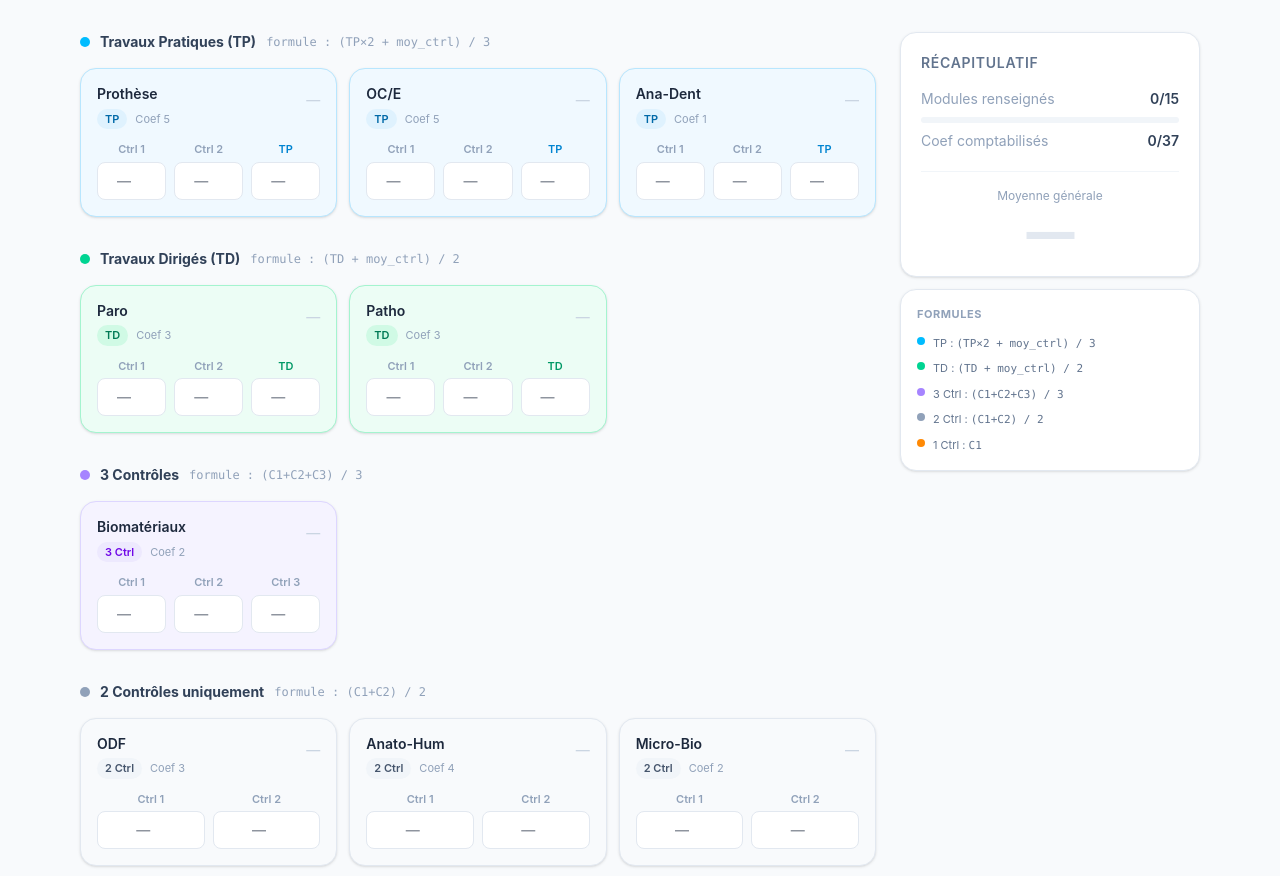
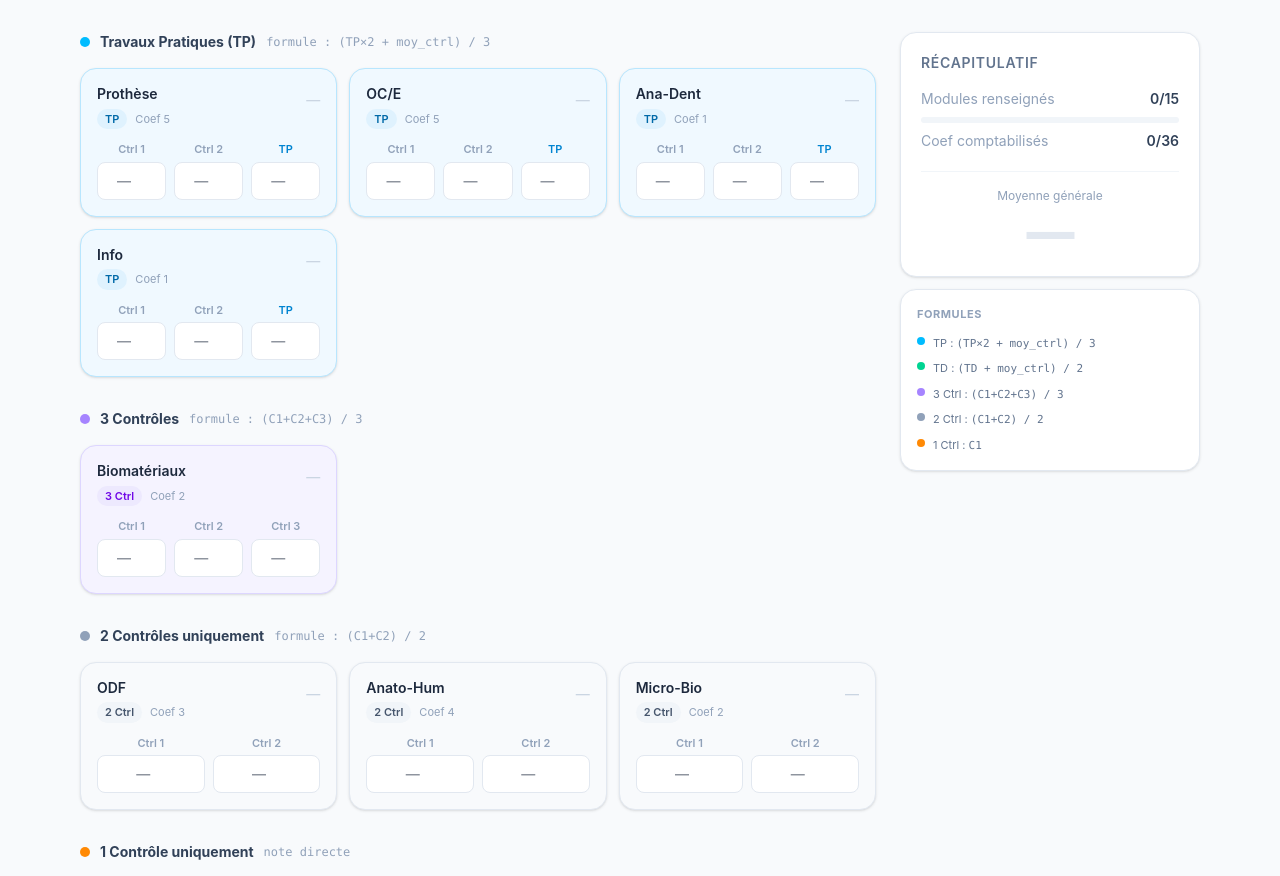
Before and after one commit to BenhamadaKhalil/Dentaire-Moyenne, a React (Vite) app: page / in a window 1280 px wide. Shown: the part 88-964 px from the top of the page. Built offline with nearby package versions, Linux system fonts and the light colour scheme; the HTML template or start-up script is replaced by a standard one.

Commit message:
fix(data): adjust module types and coefficients per user request

```diff
--- a/src/modules.ts
+++ b/src/modules.ts
@@ -7,8 +7,8 @@ export const MODULES: Module[] = [
   { id: "anadent",   name: "Ana-Dent",     coef: 1, type: "tp" },
 
   // TD modules: (TD + (C1+C2)/2) / 2
-  { id: "paro",      name: "Paro",         coef: 3, type: "td" },
-  { id: "patho",     name: "Patho",        coef: 3, type: "td" },
+  { id: "paro",      name: "Paro",         coef: 3, type: "ctrl1" },
+  { id: "patho",     name: "Patho",        coef: 3, type: "ctrl1" },
 
   // 3 contrôles only: (C1+C2+C3) / 3
   { id: "biomater",  name: "Biomatériaux", coef: 2, type: "ctrl3" },
@@ -17,11 +17,11 @@ export const MODULES: Module[] = [
   { id: "odf",       name: "ODF",          coef: 3, type: "ctrl2" },
   { id: "anato",     name: "Anato-Hum",    coef: 4, type: "ctrl2" },
   { id: "microbio",  name: "Micro-Bio",    coef: 2, type: "ctrl2" },
-  { id: "info",      name: "Info",         coef: 1, type: "ctrl2" },
+  { id: "info",      name: "Info",         coef: 1, type: "tp" },
 
   // 1 contrôle only: C1
   { id: "histo",     name: "Histo",        coef: 3, type: "ctrl1" },
-  { id: "physio",    name: "Physio",       coef: 2, type: "ctrl1" },
+  { id: "physio",    name: "Physio",       coef: 1, type: "ctrl1" },
   { id: "immuno",    name: "Immuno",       coef: 1, type: "ctrl1" },
   { id: "hygiene",   name: "Hygiène",      coef: 1, type: "ctrl1" },
   { id: "anglais",   name: "Anglais",      coef: 1, type: "ctrl1" },
```
